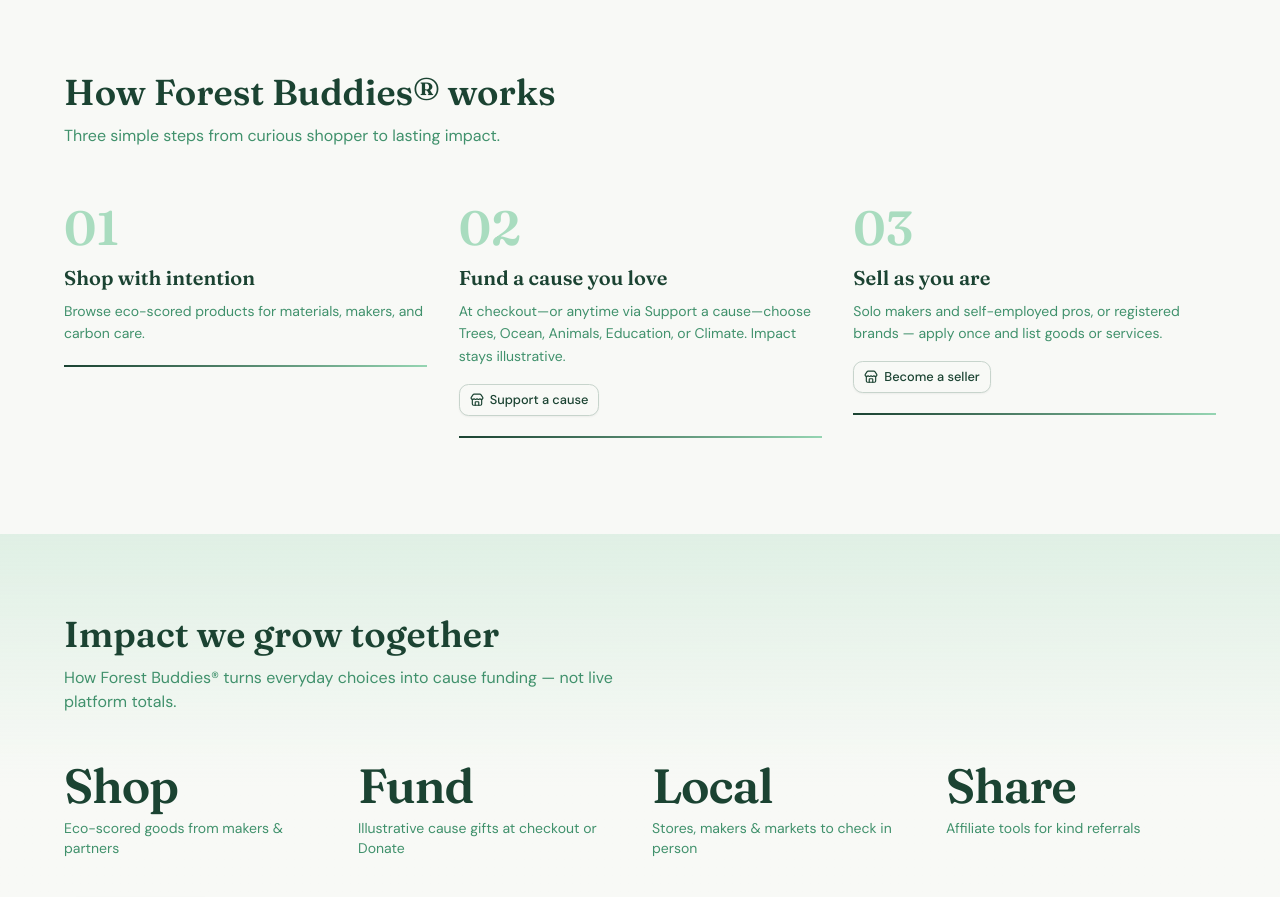
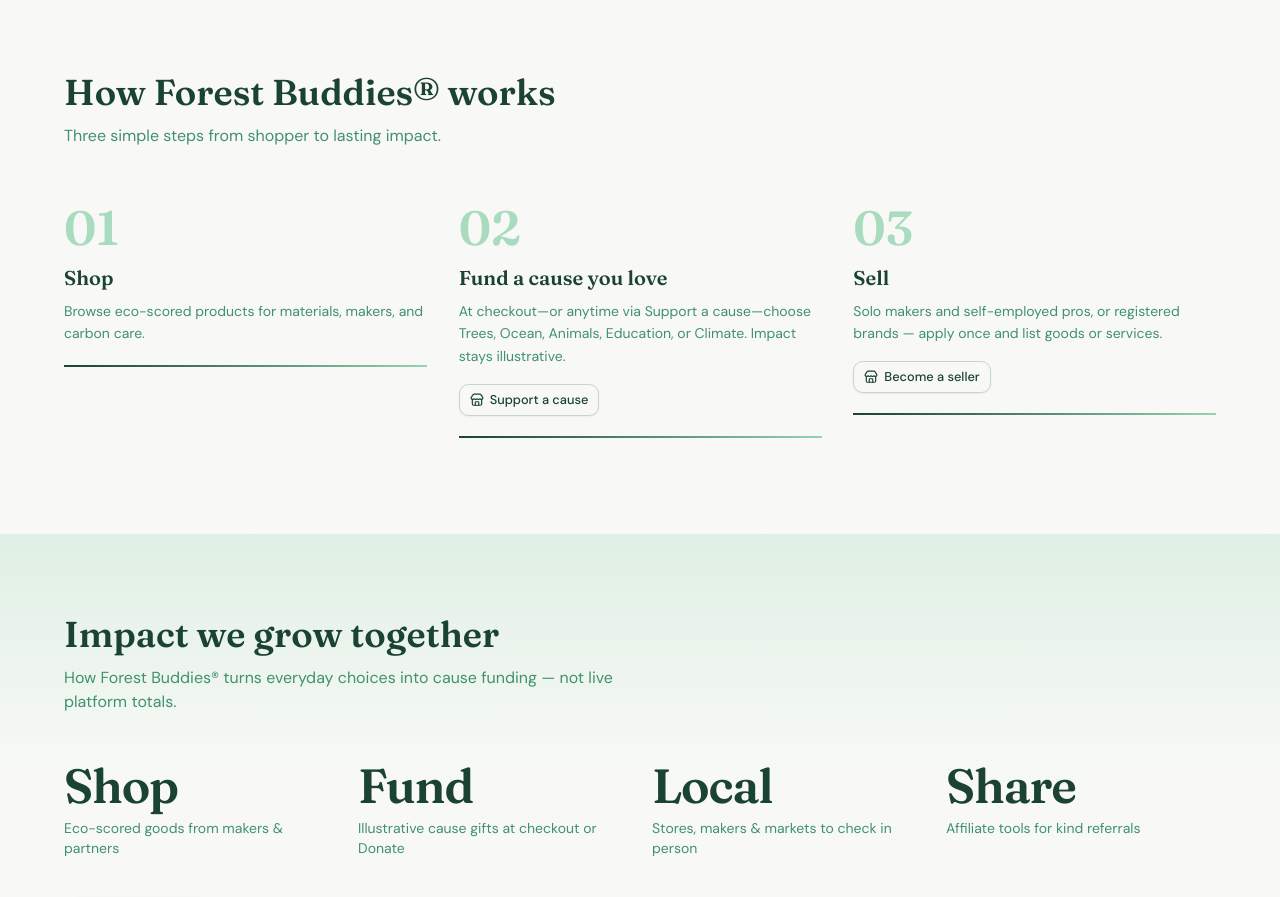
Before and after one commit to Vasi-cloud/root-rewards, a Next.js app: page / in a window 1280 px wide. Shown: the part 1640-2537 px from the top of the page. Built offline with nearby package versions, Linux system fonts and the light colour scheme; no server answers.

Commit message:
Homepage: simplify How it works step titles and subtitle

```diff
--- a/src/app/page.tsx
+++ b/src/app/page.tsx
@@ -30,7 +30,7 @@
 const HOW_IT_WORKS = [
   {
     step: "01",
-    title: "Shop with intention",
+    title: "Shop",
     text: "Browse eco-scored products for materials, makers, and carbon care.",
   },
   {
@@ -42,7 +42,7 @@
   },
   {
     step: "03",
-    title: "Sell as you are",
+    title: "Sell",
     text: "Solo makers and self-employed pros, or registered brands — apply once and list goods or services.",
     href: "/seller",
     cta: "Become a seller",
@@ -178,7 +178,7 @@
             How Forest Buddies® works
           </h2>
           <p className="mt-3 max-w-md text-sm text-muted-foreground sm:max-w-xl sm:text-base">
-            Three simple steps from curious shopper to lasting impact.
+            Three simple steps from shopper to lasting impact.
           </p>
 
           <ol className="mt-10 grid gap-8 sm:mt-14 sm:gap-10 md:grid-cols-3 md:gap-8">
```
